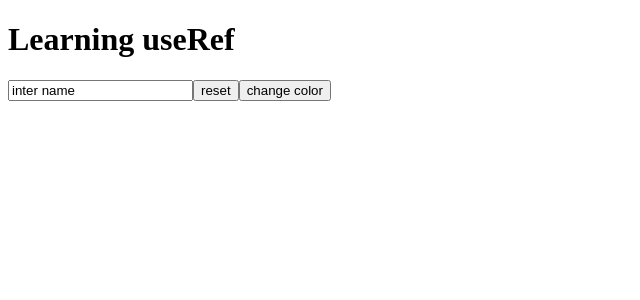
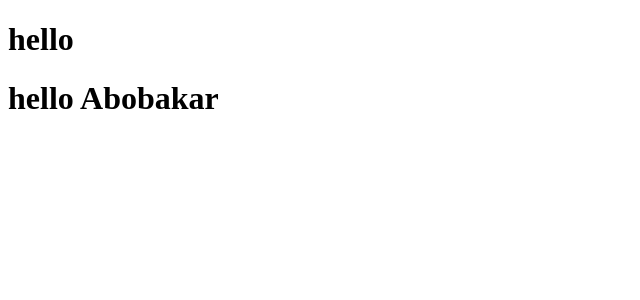
Before and after one commit to ABOBAKAR-IT/learn-react, a React (Create React App) app: page / in a window 1280 px wide. Shown: the top 300 px of the page, without its empty margins (0-640 px from the left). Built offline with nearby package versions, Linux system fonts and the light colour scheme.

Commit message:
props drilling done

```diff
--- /dev/null
+++ b/src/A.jsx
@@ -0,0 +1,9 @@
+import B from "./B";
+import React from "react"
+
+function A(props){
+    return (
+<B name={props.name} />
+    )
+}
+export default A;
--- a/src/App.js
+++ b/src/App.js
@@ -1,10 +1,13 @@
-import Pat from "./Pat";
+import A from "./A";
+// import Pat from "./Pat";
+
 function App(data) {
+  const name="Abobakar"
   return (
     <>
-
+     <h1>hello</h1>
       <>
-        <Pat/>
+        < A name={name}/>
       </>
     </>
   );
--- /dev/null
+++ b/src/B.jsx
@@ -0,0 +1,8 @@
+import React from "react"
+import C from './C'
+function B(props){
+    return (
+<C name={props.name}/>
+    )
+}
+export default B;
--- /dev/null
+++ b/src/C.jsx
@@ -0,0 +1,8 @@
+import React from "react"
+
+function C(props){
+    return (
+<h1>hello  {props.name}</h1>
+    )
+}
+export default C;
--- a/src/Pat.jsx
+++ b/src/Pat.jsx
@@ -1,24 +1,6 @@
-import { useState,React,useRef } from "react";
-const Pat=()=>{
-    const [name,setName]=useState("inter name");
-   const useElement=useRef();//useFer used for DOM manipulate
+// import { useState,React,useRef } from "react";
+// const Pat=()=>{
 
-  function reset(){
-      setName("")
-    useElement.current.focus();
-  }
 
-   function changecolor(){
-useElement.current.style.color="red";
-   }
-    return(
-        <>
-    <h1>Learning useRef</h1>
-    <input type="text" ref={useElement} value={name} onChange={(e)=>{setName(e.target.value)}} />
-    <button onClick={reset}>reset</button>
-    <button onClick={changecolor}>change color</button>
-
-        </>
-    )
-}
-export default Pat;
+// }
+// export default Pat;
```
